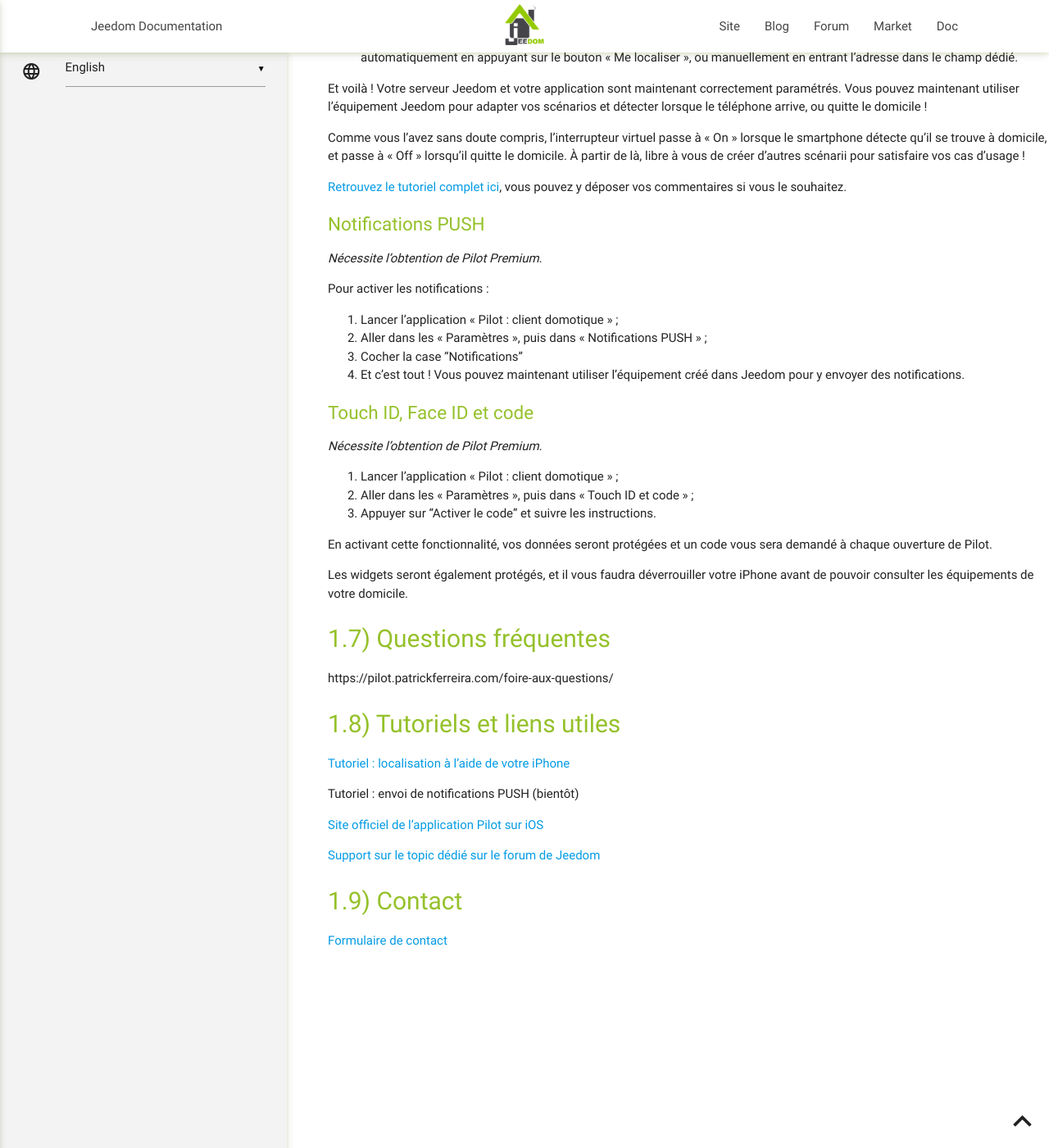
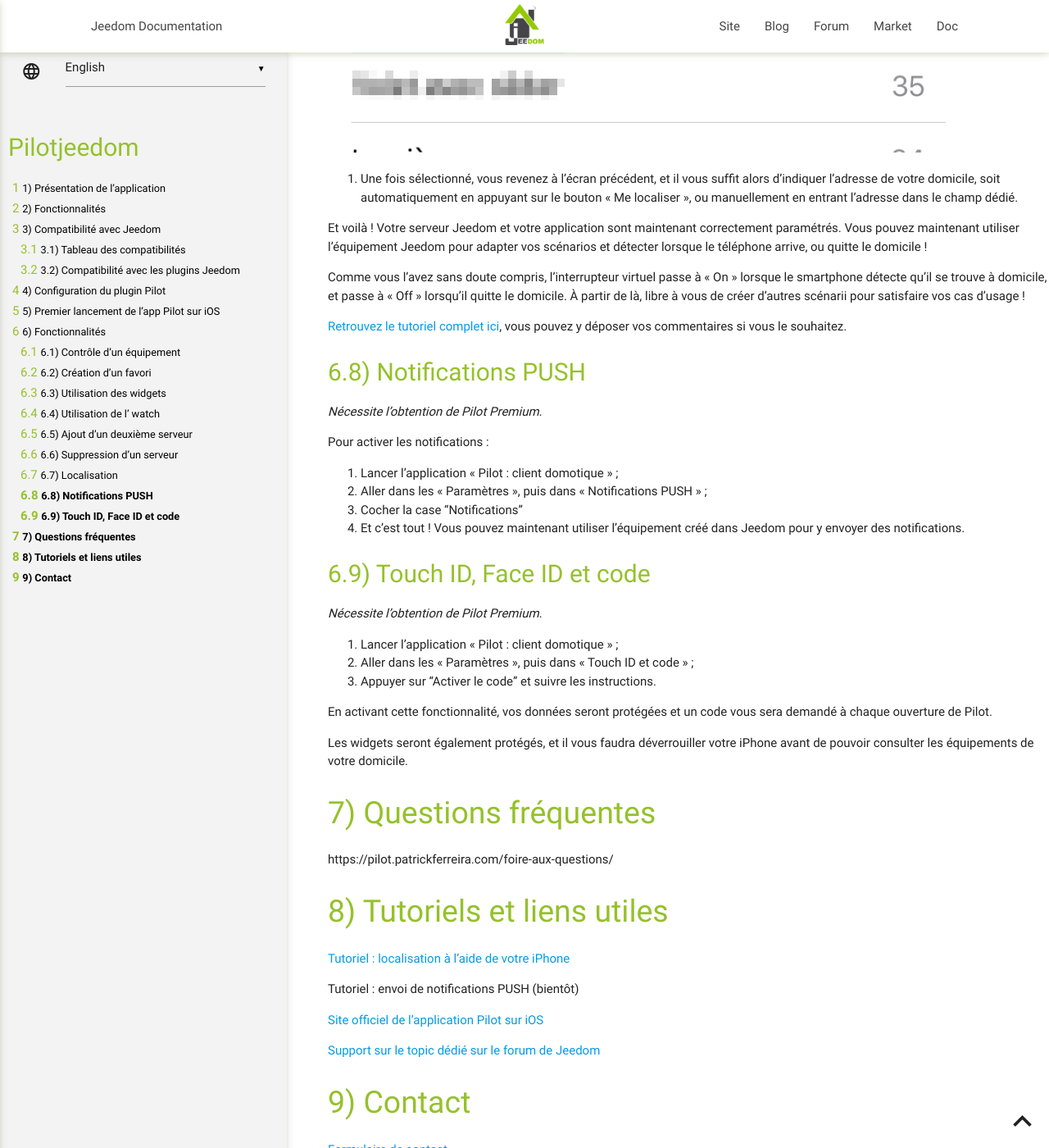
Before and after one commit to patrickferreira/PilotJeedom, a Jekyll site: the page built from docs/en_US/index.md, in a window 1280 px wide and 1400 px high, scrolled down 14632 px. Shown: the whole window at 82% size. Built offline with Jekyll 4.4.1, drawn with Linux system fonts in a browser that asks for light colours; our own code applies the rules of GitHub Pages for plain Markdown files; some of the changed text lies outside the part shown.

Commit message:
Mise à jour de la doc avec l’arborescence située à gauche.

```diff
--- a/docs/en_US/index.md
+++ b/docs/en_US/index.md
@@ -25,7 +24,8 @@ Pilot a été conçu spécifiquement pour utiliser le service de localisation de
 
 L'utilisation continue du GPS en tâche de fond peut réduire considérablement la durée de vie de la batterie.
 
-## Fonctionnalités
+Fonctionnalités
+=
 
 Pilot propose une version gratuite et un achat in-app "Pilot Premium".
 
@@ -50,13 +50,15 @@ Découvrez ci-dessous toutes les fonctionnalités proposées.
 | Affichage de publicités                  | Oui      | Non      |
 | Soutien pour les développements futurs   | Non      | Oui ! <3 |
 
-## Compatibilité avec Jeedom
+Compatibilité avec Jeedom
+=
 
 Pilot utilise les types génériques définis dans JEEDOM. Si un équipement n'est pas associé à un type générique, alors l'équipement sera  visible en lecture seule, mais il sera impossible de le contrôler.
 
 [Plus d'informations sur les types génériques.](https://www.jeedom.com/blog/3327-application-mobile-les-types-generiques/)
 
-### Tableau des compatibilités
+Tableau des compatibilités
+-
 
 #### Chauffage
 
@@ -172,7 +174,8 @@ Pilot utilise les types génériques définis dans JEEDOM. Si un équipement n'e
 | Zoom caméra vers l'arrière      | Action    | Non          |
 | Zoom caméra vers l'avant        | Action    | Non          |
 
-### Compatibilité avec les plugins Jeedom
+Compatibilité avec les plugins Jeedom
+-
 
 | Nom du plugin | Compatible ?                      |
 | ------------- | --------------------------------- |
@@ -185,7 +188,8 @@ Pilot utilise les types génériques définis dans JEEDOM. Si un équipement n'e
 
 N'hésitez pas à [proposer la prise en charge de vos plugins favoris](https://pilot.patrickferreira.com/contactez-moi/).
 
-## Configuration du plugin Pilot
+Configuration du plugin Pilot
+=
 
 Après téléchargement du plugin, vous devez commencer par l'activer.
 
@@ -207,7 +211,8 @@ Ensuite, vous devez **créer un équipement**. Pour cela :
 
    Une fois ces étapes réalisées, tout est OK pour effectuer le premier lancement de l'app sur iOS.
 
-## Premier lancement de l'app Pilot sur iOS
+Premier lancement de l'app Pilot sur iOS
+=
 
 Si ce n'est pas déjà fait, [téléchargez l'application sur votre iPhone ou iPad](https://itunes.apple.com/fr/app/pilot-home-automation-client/id902546368?l=fr&ls=1&mt=8). Puis :
 
@@ -218,11 +223,13 @@ Si ce n'est pas déjà fait, [téléchargez l'application sur votre iPhone ou iP
 
 ![Affichage de votre serveur](../images/iPhone 8 - 11.2 2018-01-30 23-50-28.png)
 
-## Fonctionnalités
+Fonctionnalités
+=
 
 Pilot propose de nombreuses fonctionnalités à travers une interface simple et intuitive.
 
-### Contrôle d'un équipement
+Contrôle d'un équipement
+-
 
 Pour contrôler un équipement, il suffit d'appuyer sur l'élément, afin d'afficher les contrôles complémentaires.
 
@@ -246,7 +253,8 @@ Il est également possible d'utiliser un swipe sur un équipement pour réaliser
   * Eteindre un équipement
   * Ouvrir un volet
 
-### Création d'un favori
+Création d'un favori
+-
 
 Pour créer un favori :
 
@@ -257,11 +265,12 @@ Un favori apparait automatiquement dans l'écran "Favoris" de Pilot.
 
 ![Création d'un favori](../images/iPhone 8 - 11.2 2018-01-31 00-01-35.png)
 
-### Utilisation des widgets
+Utilisation des widgets
+-
 
 *L'utilisation des widgets nécessite l'obtention de Pilot Premium.*
 
-Pilot propose 2 widgets : **Mes favoris**et**Scénarios**
+Pilot propose 2 widgets : **Mes favoris** et **Scénarios**
 
 #### Petit conseil pour tous les utilisateurs
 
@@ -283,7 +292,8 @@ Le widget "Mes favoris" propose les mêmes contrôles que ceux disponibles dans
 
 Le widget "Scénarios" permet de déclencher rapidement un scénario. Il suffit d'appuyer sur un scénario pour le déclencher.
 
-### Utilisation de l'watch
+Utilisation de l'watch
+-
 
 Pilot est disponible sur l'watch pour contrôler vos équipements depuis votre poignet.
 
@@ -295,7 +305,8 @@ Pilot est disponible sur l'watch pour contrôler vos équipements depuis votr
 
 ![Présentation de l'app sur l'apple watch](../images/Apple-Watch-Series-3---38mm---4.2-2018-01-31-00-25-51.png)
 
-### Ajout d'un deuxième serveur
+Ajout d'un deuxième serveur
+-
 
 *Nécessite l'obtention de Pilot Premium.*
 
@@ -306,13 +317,15 @@ Pour ajouter un deuxième serveur, ou un troisième, ou un quatrième, il vous s
 3. Sélectionner le type de serveur souhaité. *Vous pouvez paramétrer plusieurs types de serveurs sans aucun souci !*
 4. Suivre les instructions qui s'affichent et finaliser la création du serveur
 
-### Suppression d'un serveur
+Suppression d'un serveur
+-
 
 1. Aller sur l'écran "Paramètres > Paramètres du serveur"
 2. Swiper de la droite vers la gauche, sur le serveur que vous souhaitez supprimer
 3. Confirmer la suppression en appuyant sur "Supprimer"
 
-### Localisation
+Localisation
+-
 
 *Nécessite l'obtention de Pilot Premium.*
 
@@ -343,7 +356,8 @@ Comme vous l’avez sans doute compris, l’interrupteur virtuel passe à « On
 
 [Retrouvez le tutoriel complet ici](https://pilot.patrickferreira.com/tutoriel-jeedom-localisation-iphone/), vous pouvez y déposer vos commentaires si vous le souhaitez.
 
-### Notifications PUSH
+Notifications PUSH
+-
 
 *Nécessite l'obtention de Pilot Premium.*
 
@@ -354,7 +368,8 @@ Pour activer les notifications :
 3. Cocher la case "Notifications"
 4. Et c'est tout ! Vous pouvez maintenant utiliser l'équipement créé dans Jeedom pour y envoyer des notifications.
 
-### Touch ID, Face ID et code
+Touch ID, Face ID et code
+-
 
 *Nécessite l'obtention de Pilot Premium.*
 
@@ -366,11 +381,13 @@ En activant cette fonctionnalité, vos données seront protégées et un code vo
 
 Les widgets seront également protégés, et il vous faudra déverrouiller votre iPhone avant de pouvoir consulter les équipements de votre domicile.
 
-## Questions fréquentes
+Questions fréquentes
+=
 
 https://pilot.patrickferreira.com/foire-aux-questions/
 
-## Tutoriels et liens utiles
+Tutoriels et liens utiles
+=
 
 [Tutoriel : localisation à l'aide de votre iPhone](https://pilot.patrickferreira.com/tutoriel-jeedom-localisation-iphone/)
 
@@ -380,6 +397,7 @@ Tutoriel : envoi de notifications PUSH (bientôt)
 
 [Support sur le topic dédié sur le forum de Jeedom](https://www.jeedom.com/forum/viewtopic.php?f=112&t=33592)
 
-## Contact
+Contact
+=
 
 [Formulaire de contact](https://pilot.patrickferreira.com/contactez-moi/)
--- a/docs/es_ES/index.md
+++ b/docs/es_ES/index.md
@@ -25,7 +24,8 @@ Pilot a été conçu spécifiquement pour utiliser le service de localisation de
 
 L'utilisation continue du GPS en tâche de fond peut réduire considérablement la durée de vie de la batterie.
 
-## Fonctionnalités
+Fonctionnalités
+=
 
 Pilot propose une version gratuite et un achat in-app "Pilot Premium".
 
@@ -50,13 +50,15 @@ Découvrez ci-dessous toutes les fonctionnalités proposées.
 | Affichage de publicités                  | Oui      | Non      |
 | Soutien pour les développements futurs   | Non      | Oui ! <3 |
 
-## Compatibilité avec Jeedom
+Compatibilité avec Jeedom
+=
 
 Pilot utilise les types génériques définis dans JEEDOM. Si un équipement n'est pas associé à un type générique, alors l'équipement sera  visible en lecture seule, mais il sera impossible de le contrôler.
 
 [Plus d'informations sur les types génériques.](https://www.jeedom.com/blog/3327-application-mobile-les-types-generiques/)
 
-### Tableau des compatibilités
+Tableau des compatibilités
+-
 
 #### Chauffage
 
@@ -172,7 +174,8 @@ Pilot utilise les types génériques définis dans JEEDOM. Si un équipement n'e
 | Zoom caméra vers l'arrière      | Action    | Non          |
 | Zoom caméra vers l'avant        | Action    | Non          |
 
-### Compatibilité avec les plugins Jeedom
+Compatibilité avec les plugins Jeedom
+-
 
 | Nom du plugin | Compatible ?                      |
 | ------------- | --------------------------------- |
@@ -185,7 +188,8 @@ Pilot utilise les types génériques définis dans JEEDOM. Si un équipement n'e
 
 N'hésitez pas à [proposer la prise en charge de vos plugins favoris](https://pilot.patrickferreira.com/contactez-moi/).
 
-## Configuration du plugin Pilot
+Configuration du plugin Pilot
+=
 
 Après téléchargement du plugin, vous devez commencer par l'activer.
 
@@ -207,7 +211,8 @@ Ensuite, vous devez **créer un équipement**. Pour cela :
 
    Une fois ces étapes réalisées, tout est OK pour effectuer le premier lancement de l'app sur iOS.
 
-## Premier lancement de l'app Pilot sur iOS
+Premier lancement de l'app Pilot sur iOS
+=
 
 Si ce n'est pas déjà fait, [téléchargez l'application sur votre iPhone ou iPad](https://itunes.apple.com/fr/app/pilot-home-automation-client/id902546368?l=fr&ls=1&mt=8). Puis :
 
@@ -218,11 +223,13 @@ Si ce n'est pas déjà fait, [téléchargez l'application sur votre iPhone ou iP
 
 ![Affichage de votre serveur](../images/iPhone 8 - 11.2 2018-01-30 23-50-28.png)
 
-## Fonctionnalités
+Fonctionnalités
+=
 
 Pilot propose de nombreuses fonctionnalités à travers une interface simple et intuitive.
 
-### Contrôle d'un équipement
+Contrôle d'un équipement
+-
 
 Pour contrôler un équipement, il suffit d'appuyer sur l'élément, afin d'afficher les contrôles complémentaires.
 
@@ -246,7 +253,8 @@ Il est également possible d'utiliser un swipe sur un équipement pour réaliser
   * Eteindre un équipement
   * Ouvrir un volet
 
-### Création d'un favori
+Création d'un favori
+-
 
 Pour créer un favori :
 
@@ -257,11 +265,12 @@ Un favori apparait automatiquement dans l'écran "Favoris" de Pilot.
 
 ![Création d'un favori](../images/iPhone 8 - 11.2 2018-01-31 00-01-35.png)
 
-### Utilisation des widgets
+Utilisation des widgets
+-
 
 *L'utilisation des widgets nécessite l'obtention de Pilot Premium.*
 
-Pilot propose 2 widgets : **Mes favoris**et**Scénarios**
+Pilot propose 2 widgets : **Mes favoris** et **Scénarios**
 
 #### Petit conseil pour tous les utilisateurs
 
@@ -283,7 +292,8 @@ Le widget "Mes favoris" propose les mêmes contrôles que ceux disponibles dans
 
 Le widget "Scénarios" permet de déclencher rapidement un scénario. Il suffit d'appuyer sur un scénario pour le déclencher.
 
-### Utilisation de l'watch
+Utilisation de l'watch
+-
 
 Pilot est disponible sur l'watch pour contrôler vos équipements depuis votre poignet.
 
@@ -295,7 +305,8 @@ Pilot est disponible sur l'watch pour contrôler vos équipements depuis votr
 
 ![Présentation de l'app sur l'apple watch](../images/Apple-Watch-Series-3---38mm---4.2-2018-01-31-00-25-51.png)
 
-### Ajout d'un deuxième serveur
+Ajout d'un deuxième serveur
+-
 
 *Nécessite l'obtention de Pilot Premium.*
 
@@ -306,13 +317,15 @@ Pour ajouter un deuxième serveur, ou un troisième, ou un quatrième, il vous s
 3. Sélectionner le type de serveur souhaité. *Vous pouvez paramétrer plusieurs types de serveurs sans aucun souci !*
 4. Suivre les instructions qui s'affichent et finaliser la création du serveur
 
-### Suppression d'un serveur
+Suppression d'un serveur
+-
 
 1. Aller sur l'écran "Paramètres > Paramètres du serveur"
 2. Swiper de la droite vers la gauche, sur le serveur que vous souhaitez supprimer
 3. Confirmer la suppression en appuyant sur "Supprimer"
 
-### Localisation
+Localisation
+-
 
 *Nécessite l'obtention de Pilot Premium.*
 
@@ -343,7 +356,8 @@ Comme vous l’avez sans doute compris, l’interrupteur virtuel passe à « On
 
 [Retrouvez le tutoriel complet ici](https://pilot.patrickferreira.com/tutoriel-jeedom-localisation-iphone/), vous pouvez y déposer vos commentaires si vous le souhaitez.
 
-### Notifications PUSH
+Notifications PUSH
+-
 
 *Nécessite l'obtention de Pilot Premium.*
 
@@ -354,7 +368,8 @@ Pour activer les notifications :
 3. Cocher la case "Notifications"
 4. Et c'est tout ! Vous pouvez maintenant utiliser l'équipement créé dans Jeedom pour y envoyer des notifications.
 
-### Touch ID, Face ID et code
+Touch ID, Face ID et code
+-
 
 *Nécessite l'obtention de Pilot Premium.*
 
@@ -366,11 +381,13 @@ En activant cette fonctionnalité, vos données seront protégées et un code vo
 
 Les widgets seront également protégés, et il vous faudra déverrouiller votre iPhone avant de pouvoir consulter les équipements de votre domicile.
 
-## Questions fréquentes
+Questions fréquentes
+=
 
 https://pilot.patrickferreira.com/foire-aux-questions/
 
-## Tutoriels et liens utiles
+Tutoriels et liens utiles
+=
 
 [Tutoriel : localisation à l'aide de votre iPhone](https://pilot.patrickferreira.com/tutoriel-jeedom-localisation-iphone/)
 
@@ -380,6 +397,7 @@ Tutoriel : envoi de notifications PUSH (bientôt)
 
 [Support sur le topic dédié sur le forum de Jeedom](https://www.jeedom.com/forum/viewtopic.php?f=112&t=33592)
 
-## Contact
+Contact
+=
 
 [Formulaire de contact](https://pilot.patrickferreira.com/contactez-moi/)
--- a/docs/fr_FR/index.md
+++ b/docs/fr_FR/index.md
@@ -25,7 +24,8 @@ Pilot a été conçu spécifiquement pour utiliser le service de localisation de
 
 L'utilisation continue du GPS en tâche de fond peut réduire considérablement la durée de vie de la batterie.
 
-## Fonctionnalités
+Fonctionnalités
+=
 
 Pilot propose une version gratuite et un achat in-app "Pilot Premium".
 
@@ -50,13 +50,15 @@ Découvrez ci-dessous toutes les fonctionnalités proposées.
 | Affichage de publicités                  | Oui      | Non      |
 | Soutien pour les développements futurs   | Non      | Oui ! <3 |
 
-## Compatibilité avec Jeedom
+Compatibilité avec Jeedom
+=
 
 Pilot utilise les types génériques définis dans JEEDOM. Si un équipement n'est pas associé à un type générique, alors l'équipement sera  visible en lecture seule, mais il sera impossible de le contrôler.
 
 [Plus d'informations sur les types génériques.](https://www.jeedom.com/blog/3327-application-mobile-les-types-generiques/)
 
-### Tableau des compatibilités
+Tableau des compatibilités
+-
 
 #### Chauffage
 
@@ -172,7 +174,8 @@ Pilot utilise les types génériques définis dans JEEDOM. Si un équipement n'e
 | Zoom caméra vers l'arrière      | Action    | Non          |
 | Zoom caméra vers l'avant        | Action    | Non          |
 
-### Compatibilité avec les plugins Jeedom
+Compatibilité avec les plugins Jeedom
+-
 
 | Nom du plugin | Compatible ?                      |
 | ------------- | --------------------------------- |
@@ -185,7 +188,8 @@ Pilot utilise les types génériques définis dans JEEDOM. Si un équipement n'e
 
 N'hésitez pas à [proposer la prise en charge de vos plugins favoris](https://pilot.patrickferreira.com/contactez-moi/).
 
-## Configuration du plugin Pilot
+Configuration du plugin Pilot
+=
 
 Après téléchargement du plugin, vous devez commencer par l'activer.
 
@@ -207,7 +211,8 @@ Ensuite, vous devez **créer un équipement**. Pour cela :
 
    Une fois ces étapes réalisées, tout est OK pour effectuer le premier lancement de l'app sur iOS.
 
-## Premier lancement de l'app Pilot sur iOS
+Premier lancement de l'app Pilot sur iOS
+=
 
 Si ce n'est pas déjà fait, [téléchargez l'application sur votre iPhone ou iPad](https://itunes.apple.com/fr/app/pilot-home-automation-client/id902546368?l=fr&ls=1&mt=8). Puis :
 
@@ -218,11 +223,13 @@ Si ce n'est pas déjà fait, [téléchargez l'application sur votre iPhone ou iP
 
 ![Affichage de votre serveur](../images/iPhone 8 - 11.2 2018-01-30 23-50-28.png)
 
-## Fonctionnalités
+Fonctionnalités
+=
 
 Pilot propose de nombreuses fonctionnalités à travers une interface simple et intuitive.
 
-### Contrôle d'un équipement
+Contrôle d'un équipement
+-
 
 Pour contrôler un équipement, il suffit d'appuyer sur l'élément, afin d'afficher les contrôles complémentaires.
 
@@ -246,7 +253,8 @@ Il est également possible d'utiliser un swipe sur un équipement pour réaliser
   * Eteindre un équipement
   * Ouvrir un volet
 
-### Création d'un favori
+Création d'un favori
+-
 
 Pour créer un favori :
 
@@ -257,7 +265,8 @@ Un favori apparait automatiquement dans l'écran "Favoris" de Pilot.
 
 ![Création d'un favori](../images/iPhone 8 - 11.2 2018-01-31 00-01-35.png)
 
-### Utilisation des widgets
+Utilisation des widgets
+-
 
 *L'utilisation des widgets nécessite l'obtention de Pilot Premium.*
 
@@ -283,7 +292,8 @@ Le widget "Mes favoris" propose les mêmes contrôles que ceux disponibles dans
 
 Le widget "Scénarios" permet de déclencher rapidement un scénario. Il suffit d'appuyer sur un scénario pour le déclencher.
 
-### Utilisation de l'watch
+Utilisation de l'watch
+-
 
 Pilot est disponible sur l'watch pour contrôler vos équipements depuis votre poignet.
 
@@ -295,7 +305,8 @@ Pilot est disponible sur l'watch pour contrôler vos équipements depuis votr
 
 ![Présentation de l'app sur l'apple watch](../images/Apple-Watch-Series-3---38mm---4.2-2018-01-31-00-25-51.png)
 
-### Ajout d'un deuxième serveur
+Ajout d'un deuxième serveur
+-
 
 *Nécessite l'obtention de Pilot Premium.*
 
@@ -306,13 +317,15 @@ Pour ajouter un deuxième serveur, ou un troisième, ou un quatrième, il vous s
 3. Sélectionner le type de serveur souhaité. *Vous pouvez paramétrer plusieurs types de serveurs sans aucun souci !*
 4. Suivre les instructions qui s'affichent et finaliser la création du serveur
 
-### Suppression d'un serveur
+Suppression d'un serveur
+-
 
 1. Aller sur l'écran "Paramètres > Paramètres du serveur"
 2. Swiper de la droite vers la gauche, sur le serveur que vous souhaitez supprimer
 3. Confirmer la suppression en appuyant sur "Supprimer"
 
-### Localisation
+Localisation
+-
 
 *Nécessite l'obtention de Pilot Premium.*
 
@@ -343,7 +356,8 @@ Comme vous l’avez sans doute compris, l’interrupteur virtuel passe à « On
 
 [Retrouvez le tutoriel complet ici](https://pilot.patrickferreira.com/tutoriel-jeedom-localisation-iphone/), vous pouvez y déposer vos commentaires si vous le souhaitez.
 
-### Notifications PUSH
+Notifications PUSH
+-
 
 *Nécessite l'obtention de Pilot Premium.*
 
@@ -354,7 +368,8 @@ Pour activer les notifications :
 3. Cocher la case "Notifications"
 4. Et c'est tout ! Vous pouvez maintenant utiliser l'équipement créé dans Jeedom pour y envoyer des notifications.
 
-### Touch ID, Face ID et code
+Touch ID, Face ID et code
+-
 
 *Nécessite l'obtention de Pilot Premium.*
 
@@ -366,11 +381,13 @@ En activant cette fonctionnalité, vos données seront protégées et un code vo
 
 Les widgets seront également protégés, et il vous faudra déverrouiller votre iPhone avant de pouvoir consulter les équipements de votre domicile.
 
-## Questions fréquentes
+Questions fréquentes
+=
 
 https://pilot.patrickferreira.com/foire-aux-questions/
 
-## Tutoriels et liens utiles
+Tutoriels et liens utiles
+=
 
 [Tutoriel : localisation à l'aide de votre iPhone](https://pilot.patrickferreira.com/tutoriel-jeedom-localisation-iphone/)
 
@@ -380,6 +397,7 @@ Tutoriel : envoi de notifications PUSH (bientôt)
 
 [Support sur le topic dédié sur le forum de Jeedom](https://www.jeedom.com/forum/viewtopic.php?f=112&t=33592)
 
-## Contact
+Contact
+=
 
 [Formulaire de contact](https://pilot.patrickferreira.com/contactez-moi/)
```
Also changed, not shown: other parts of docs/en_US/index.md (+2 -3 lines), other parts of docs/es_ES/index.md (+2 -3 lines), other parts of docs/fr_FR/index.md (+2 -3 lines), docs/en_US/changelog.md (+8 -6 lines), docs/es_ES/changelog.md (+8 -6 lines), docs/fr_FR/changelog.md (+8 -6 lines).
